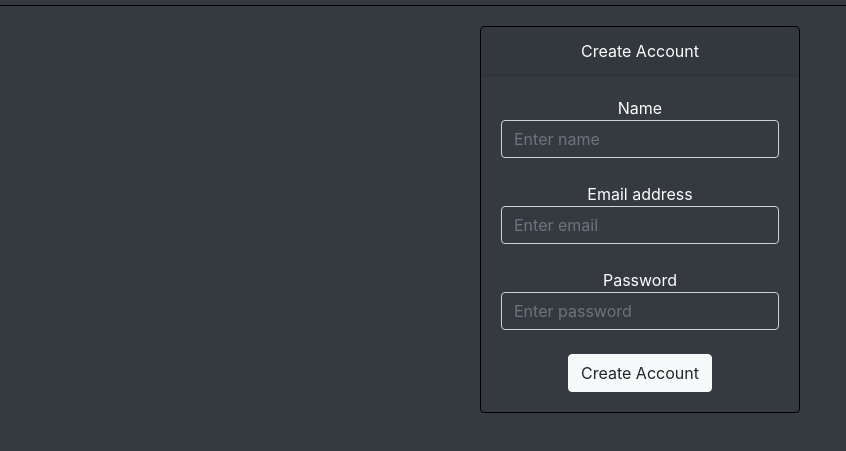
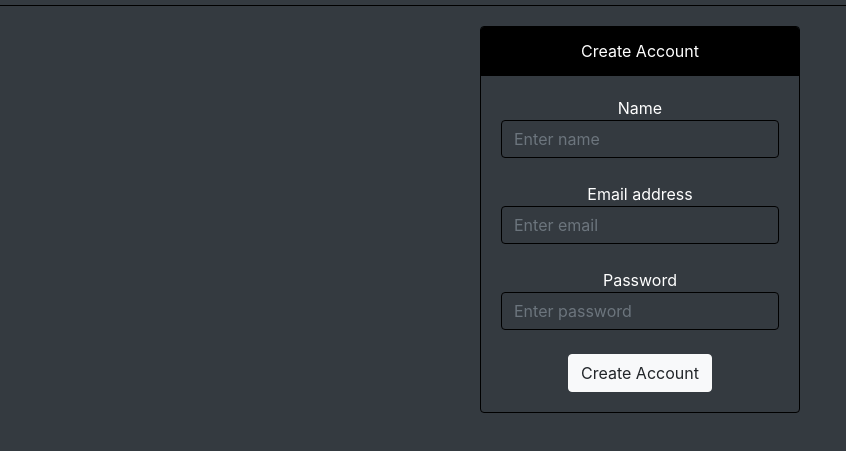
Before and after one commit to juantre82/badbank, a plain HTML site: page index.html in a window 1280 px wide. Both pictures are taken after a click on the link "Create Account". Shown: the part 51-502 px from the top of the page, without its empty margins (0-846 px from the left). Drawn offline with nearby package versions, Linux system fonts and the light colour scheme.

Commit message:
update to card headers

```diff
--- a/styles.css
+++ b/styles.css
@@ -14,3 +14,10 @@ body{
 .navbar {
     border-bottom: solid 1px black;
 }
+
+.form-control{
+    border-color:rgb(0, 0, 0);
+}
+.card-header{
+    background-color: rgb(0, 0, 0);
+}
--- a/withdraw.js
+++ b/withdraw.js
@@ -43,9 +43,10 @@ function Withdraw(){
         bgcolor="dark"
         header="Withdraw"
         status={status}
-        title={newBalance}
         body={show?(
             <>
+            <h5>Balance: ${balance}</h5>
+            <br/>
             Withdrawal Amount<br/>
             <input type="number-input" className="form-control bg-dark" id="number" placeholder='Withdrawal Amount $' value={withdrawalAmount} onChange={e => setWithDrawalAmount(e.currentTarget.value)} /> <br/>
             <button type="submit" className="btn btn-light" onClick={handleCreate}>Withdraw</button>
```
